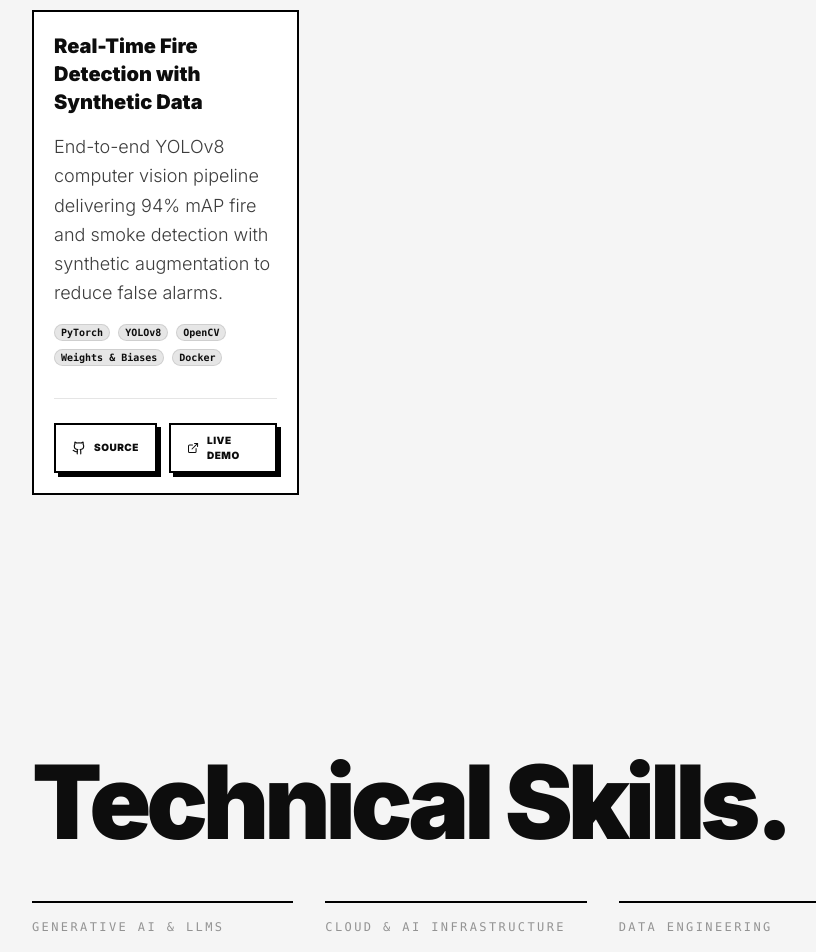
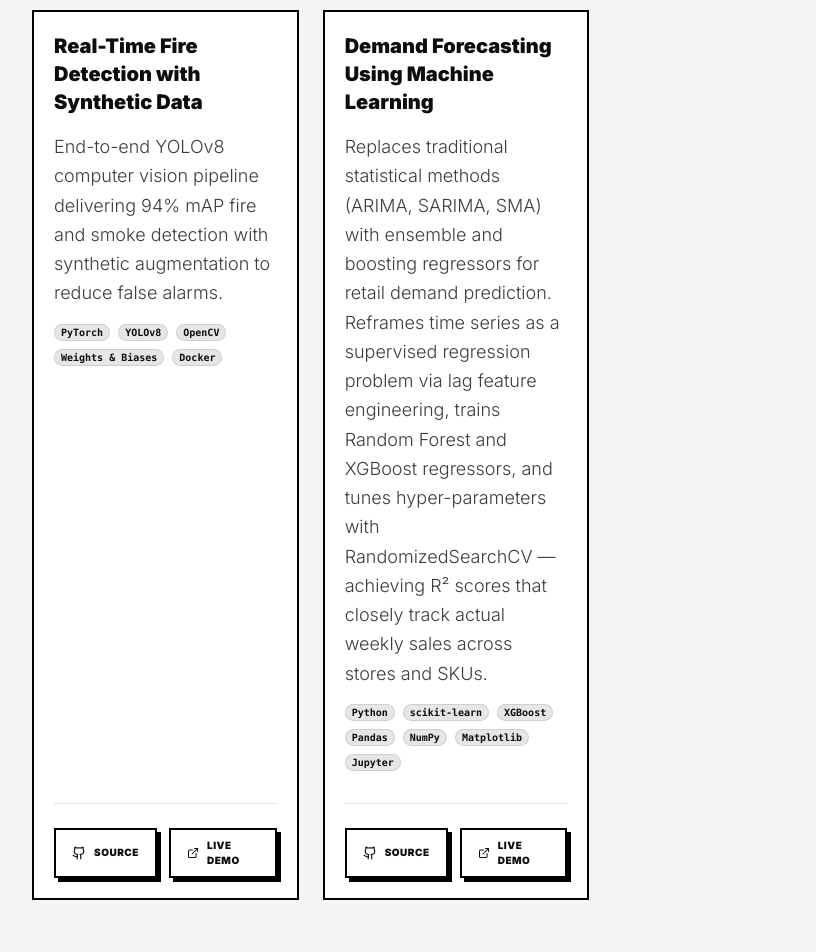
Before and after one commit to millind-yadav/millind-yadav.github.io, a React (Vite) app: page / in a window 1280 px wide. Shown: the part 4720-5672 px from the top of the page, without its empty margins (184-1000 px from the left). Built offline with nearby package versions, Linux system fonts and the light colour scheme; the HTML template or start-up script is replaced by a standard one.

Commit message:
project update

```diff
--- a/src/components/ProjectsSection.tsx
+++ b/src/components/ProjectsSection.tsx
@@ -36,6 +36,14 @@ const projects = [
     tags: ["PyTorch", "YOLOv8", "OpenCV", "Weights & Biases", "Docker"],
     githubUrl: "https://github.com/millind-yadav",
     liveUrl: "https://milindyadav.me",
+  },
+  {
+    title: "Demand Forecasting Using Machine Learning",
+    description:
+      "Replaces traditional statistical methods (ARIMA, SARIMA, SMA) with ensemble and boosting regressors for retail demand prediction. Reframes time series as a supervised regression problem via lag feature engineering, trains Random Forest and XGBoost regressors, and tunes hyper-parameters with RandomizedSearchCV — achieving R² scores that closely track actual weekly sales across stores and SKUs.",
+    tags: ["Python", "scikit-learn", "XGBoost", "Pandas", "NumPy", "Matplotlib", "Jupyter"],
+    githubUrl: "https://github.com/millind-yadav/Demand_Forecasting_Using_ML",
+    liveUrl: "https://github.com/millind-yadav/Demand_Forecasting_Using_ML",
   },
 ];
 
```
